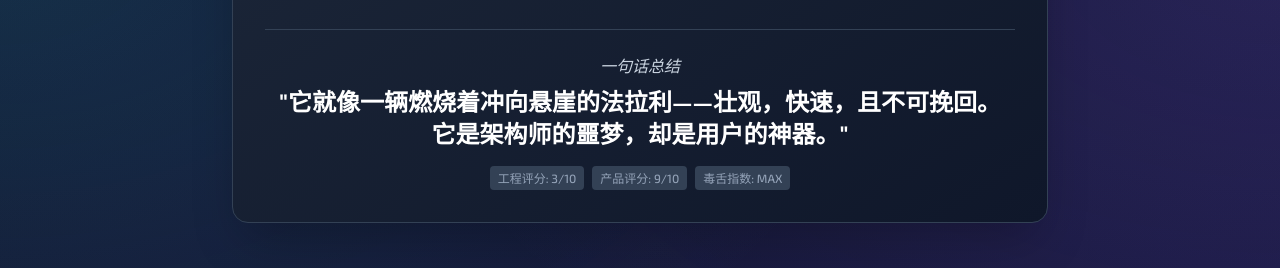
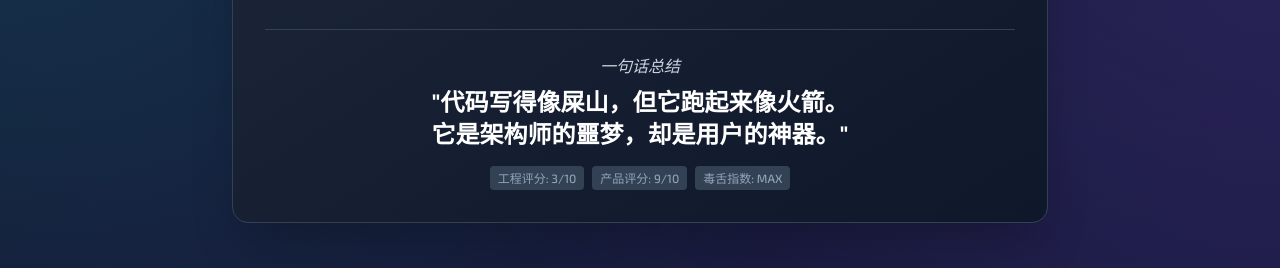
Before and after one commit to Ezura54/rth, a plain HTML site: page index.html in a window 1280 px wide. Shown: the part 11252-11520 px from the top of the page. Drawn offline with nearby package versions, Linux system fonts and the light colour scheme; a web font is replaced by a local one.

Commit message:
Update index.html

```diff
--- a/index.html
+++ b/index.html
@@ -1268,7 +1268,7 @@ if (provider === 'gemini') {
             <div class="mt-8 pt-6 border-t border-slate-700 text-center">
                 <p class="text-slate-300 italic mb-2">一句话总结</p>
                 <p class="text-xl md:text-2xl font-bold text-white">
-                    "它就像一辆燃烧着冲向悬崖的法拉利——壮观，快速，且不可挽回。<br>
+                    "代码写得像屎山，但它跑起来像火箭。<br>
                     它是架构师的噩梦，却是用户的神器。"
                 </p>
                 <div class="mt-4 flex justify-center gap-2">
@@ -1551,4 +1551,5 @@ if (provider === 'gemini') {
     </footer>
 
 </body>
+
 </html>
```
